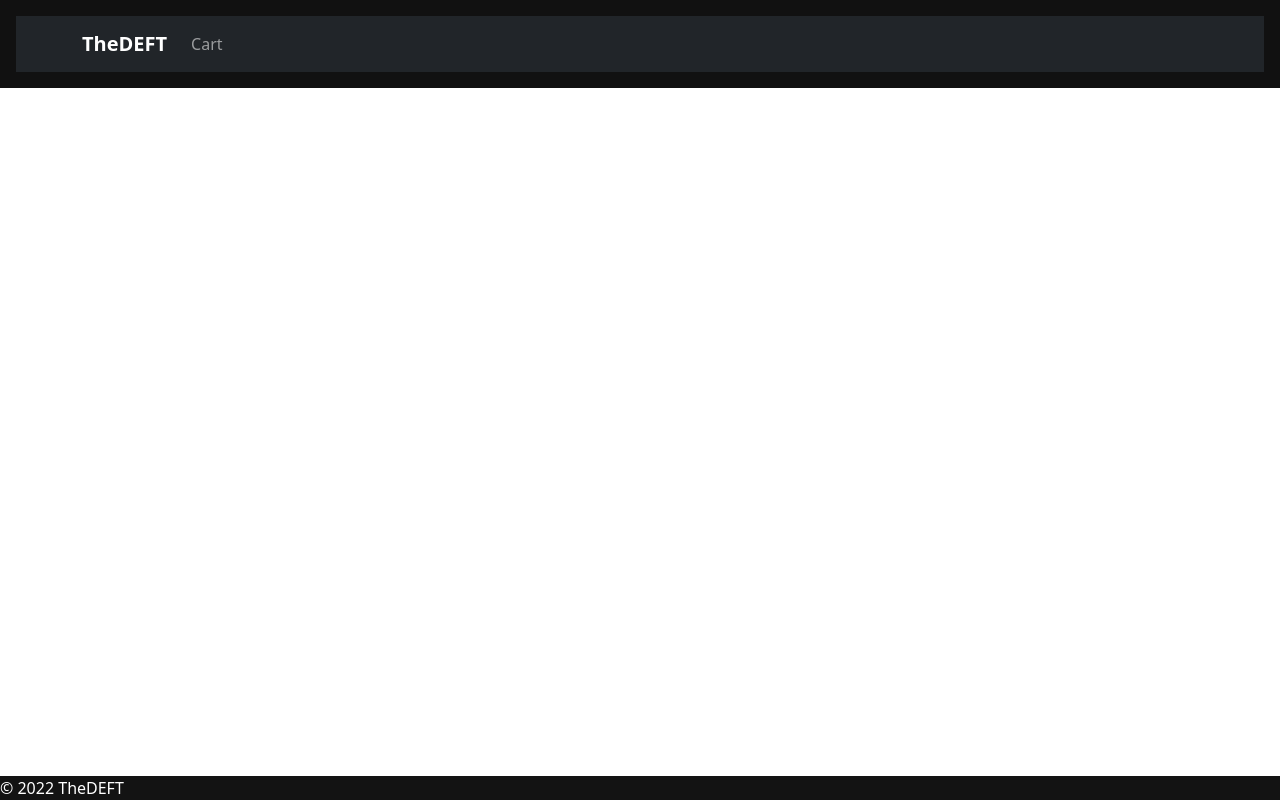
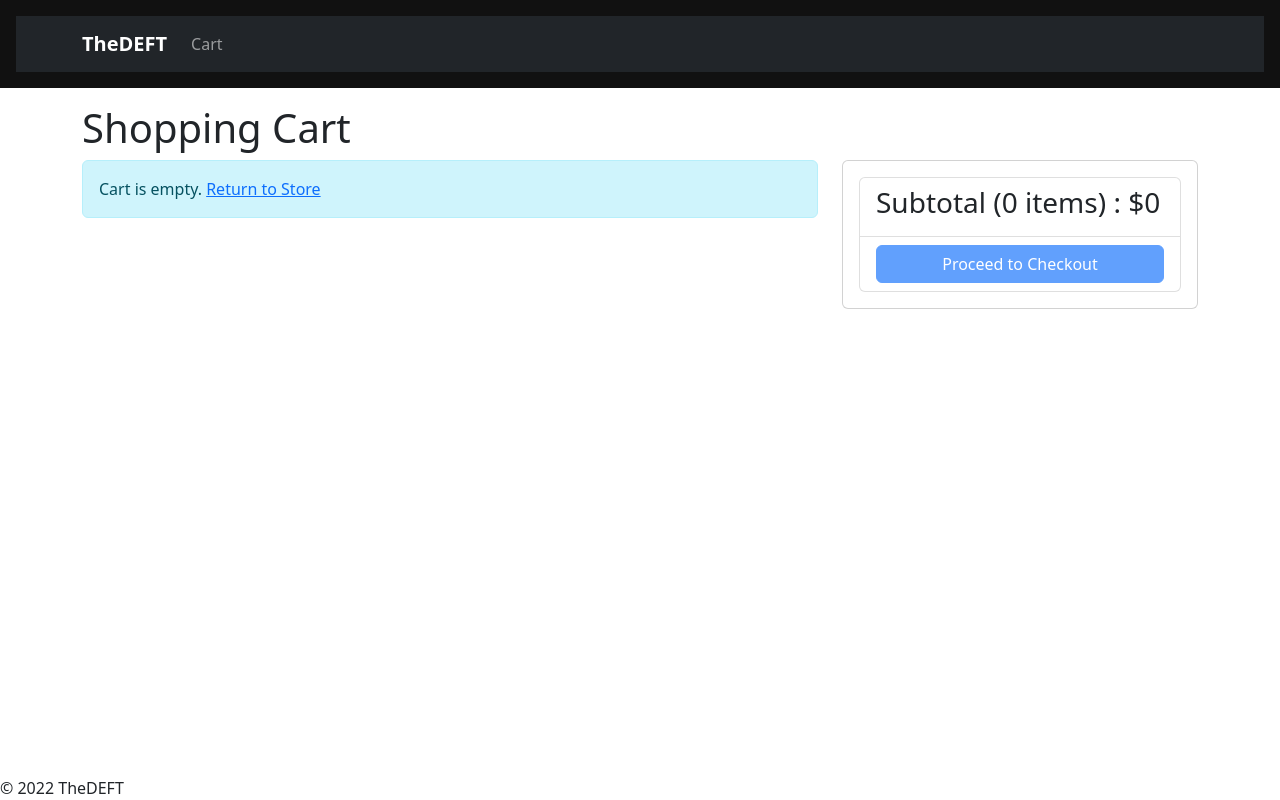
Before and after one commit to odinsontm/senior-project-ecommerce-website, a React (Create React App) app in the folder frontend/: page /cart in a window 1280 px wide. Built offline with nearby package versions, Linux system fonts and the light colour scheme.

Commit message:
created cart screen

```diff
--- a/frontend/src/App.js
+++ b/frontend/src/App.js
@@ -8,6 +8,7 @@
 import { LinkContainer } from 'react-router-bootstrap';
 import { useContext } from 'react';
 import { Store } from './Store';
+import CartScreen from './screens/CartScreen';
 
 function App() {
   const { state } = useContext(Store);
@@ -38,6 +39,7 @@
           <Container className="mt-3">
             <Routes>
               <Route path="/product/:slug" element={<ProductScreen />} />
+              <Route path="/cart" element={<CartScreen />} />
               <Route path="/" element={<HomeScreen />} />
             </Routes>
           </Container>
--- a/frontend/src/index.css
+++ b/frontend/src/index.css
@@ -50,20 +50,10 @@
   padding: 1rem;
 }
 
-footer {
-  background-color: #131313;
-  color: #ffffff;
-  display: flex;
-}
-
-.footer-title {
-  padding: 2vw;
-}
-
-.footer-title h4 {
-  font-weight: 300;
-}
-
 .img-large {
   max-width: 100%;
 }
+
+.img-thumbnail {
+  height: 80px;
+}
--- /dev/null
+++ b/frontend/src/screens/CartScreen.js
@@ -0,0 +1,96 @@
+import { useContext } from 'react';
+import { Store } from '../Store';
+import { Helmet } from 'react-helmet-async';
+import Row from 'react-bootstrap/Row';
+import Col from 'react-bootstrap/Col';
+import MessageBox from '../components/MessageBox';
+import ListGroup from 'react-bootstrap/ListGroup';
+import Button from 'react-bootstrap/Button';
+import Card from 'react-bootstrap/Card';
+import { Link } from 'react-router-dom';
+
+export default function CartScreen() {
+  const { state, dispatch: ctxDispatch } = useContext(Store);
+  const {
+    cart: { cartItems },
+  } = state;
+
+  return (
+    <div>
+      <Helmet>
+        <title>Shopping Cart</title>
+      </Helmet>
+      <h1>Shopping Cart</h1>
+      <Row>
+        <Col md={8}>
+          {cartItems.length === 0 ? (
+            <MessageBox>
+              Cart is empty. <Link to="/">Return to Store</Link>
+            </MessageBox>
+          ) : (
+            <ListGroup>
+              {cartItems.map((item) => (
+                <ListGroup.Item key={item._id}>
+                  <Row className="align-items-center">
+                    <Col md={4}>
+                      <img
+                        src={item.image}
+                        alt={item.name}
+                        className="img-fluid rounded img-thumbnail"
+                      ></img>{' '}
+                      <Link to={`/product/${item.slug}`}>{item.name}</Link>
+                    </Col>
+                    <Col md={3}>
+                      <Button variant="lgiht" disabled={item.quantity === 1}>
+                        <i className="fas fa-minus-circle"></i>
+                      </Button>{' '}
+                      <span>{item.quantity}</span>{' '}
+                      <Button
+                        variant="lgiht"
+                        disabled={item.quantity === item.countInStock}
+                      >
+                        <i className="fas fa-plus-circle"></i>
+                      </Button>
+                    </Col>
+                    <Col md={3}>${item.price}</Col>
+                    <Col md={2}>
+                      <Button variant="light">
+                        <i className="fas fa-trash"></i>
+                      </Button>
+                    </Col>
+                  </Row>
+                </ListGroup.Item>
+              ))}
+            </ListGroup>
+          )}
+        </Col>
+        <Col md={4}>
+          <Card>
+            <Card.Body>
+              <ListGroup cariant="flush">
+                <ListGroup.Item>
+                  <h3>
+                    Subtotal ({cartItems.reduce((a, c) => a + c.quantity, 0)}{' '}
+                    items) : $
+                    {cartItems.reduce((a, c) => a + c.price * c.quantity, 0)}
+                  </h3>
+                </ListGroup.Item>
+                <ListGroup.Item>
+                  <div className="d-grid">
+                    <Button
+                      type="button"
+                      variant="primary"
+                      disabled={cartItems.length === 0}
+                    >
+                      Proceed to Checkout
+                    </Button>
+                  </div>
+                </ListGroup.Item>
+              </ListGroup>
+            </Card.Body>
+          </Card>
+        </Col>
+      </Row>
+    </div>
+  );
+}
--- a/frontend/src/screens/ProductScreen.js
+++ b/frontend/src/screens/ProductScreen.js
@@ -1,6 +1,6 @@
 import axios from 'axios';
 import { useContext, useEffect, useReducer } from 'react';
-import { useParams } from 'react-router-dom';
+import { useNavigate, useParams } from 'react-router-dom';
 import Row from 'react-bootstrap/Row';
 import Col from 'react-bootstrap/Col';
 import Card from 'react-bootstrap/Card';
@@ -28,6 +28,7 @@
 };
 
 function ProductScreen() {
+  const navigate = useNavigate();
   const params = useParams();
   const { slug } = params;
 
@@ -64,6 +65,7 @@
       type: 'CART_ADD_ITEM',
       payload: { ...product, quantity },
     });
+    navigate('/cart');
   };
   return loading ? (
     <LoadingBox />
```
